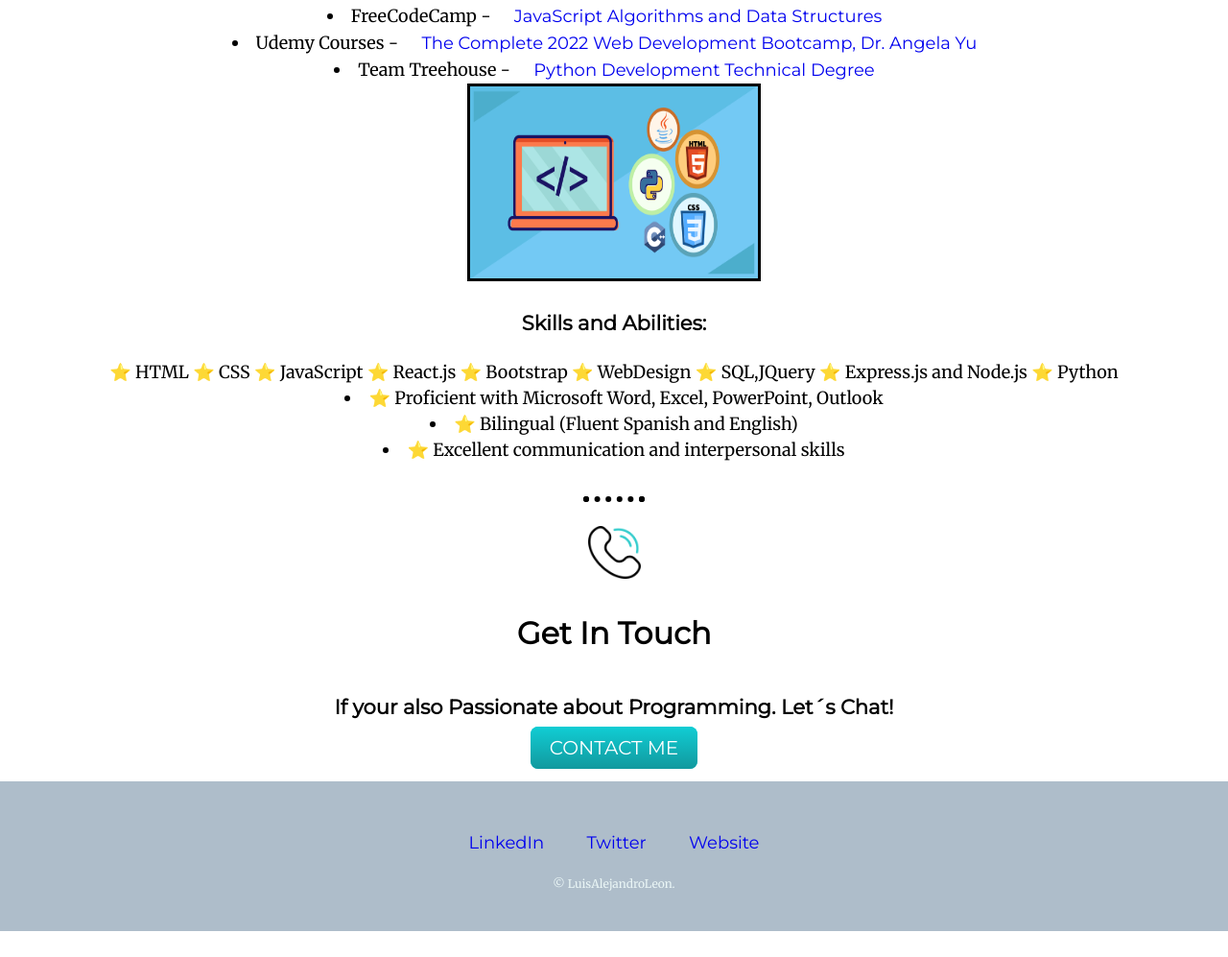
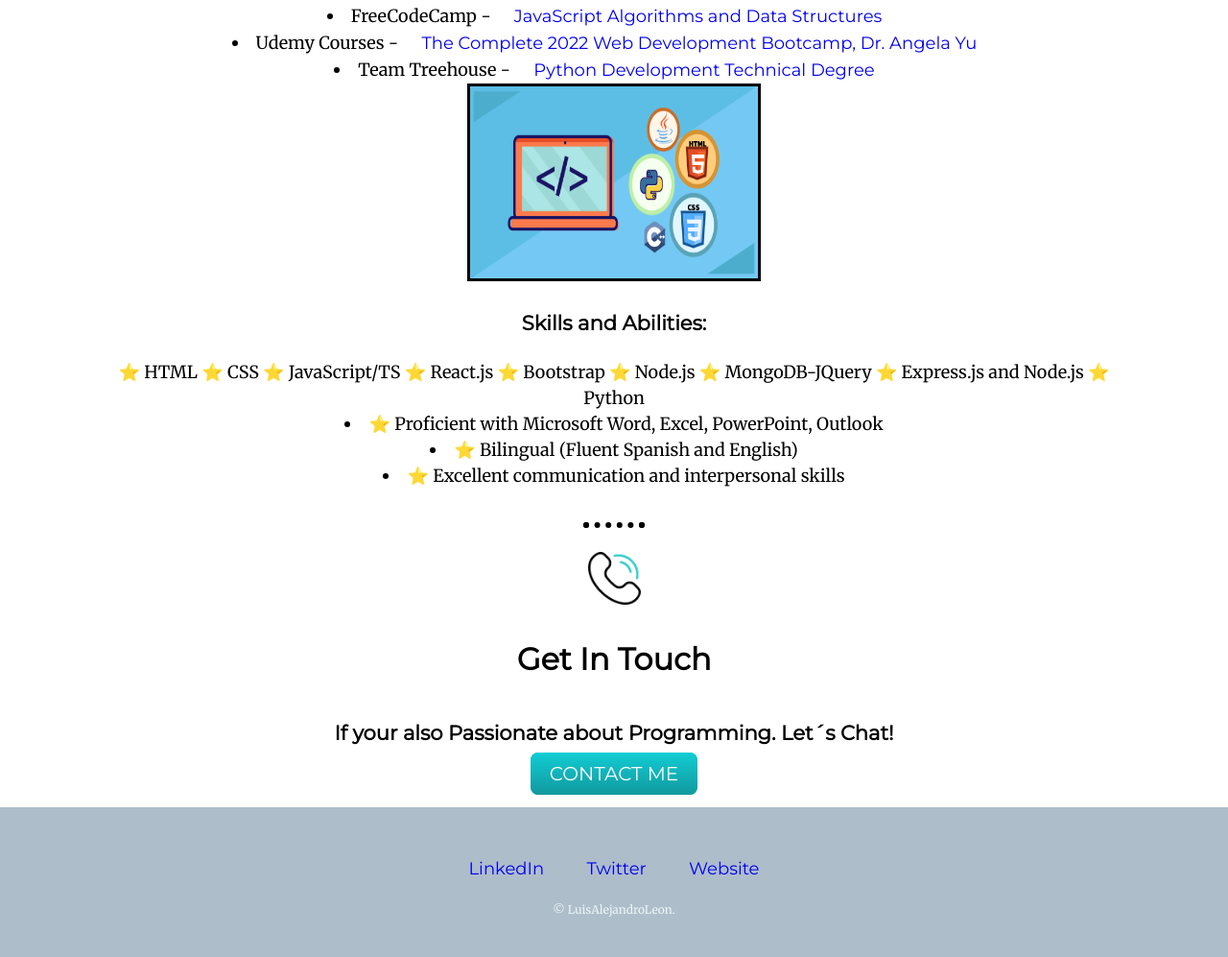
Before and after one commit to Louie218/Personal, a plain HTML site: page index.html in a window 1280 px wide. Shown: the part 1623-2620 px from the top of the page at 96% size. Before the commit the page ends 2593 px from the top, so only its background shows below. Drawn offline with Linux system fonts and the light colour scheme.

Commit message:
Update index.html

```diff
--- a/index.html
+++ b/index.html
@@ -50,11 +50,11 @@
         <p>
          &#11088 HTML
          &#11088 CSS
-         &#11088 JavaScript
+         &#11088 JavaScript/TS
          &#11088 React.js
          &#11088 Bootstrap
-         &#11088 WebDesign
-         &#11088 SQL,JQuery
+         &#11088 Node.js
+         &#11088 MongoDB-JQuery
          &#11088 Express.js and Node.js
          &#11088 Python
 
```
